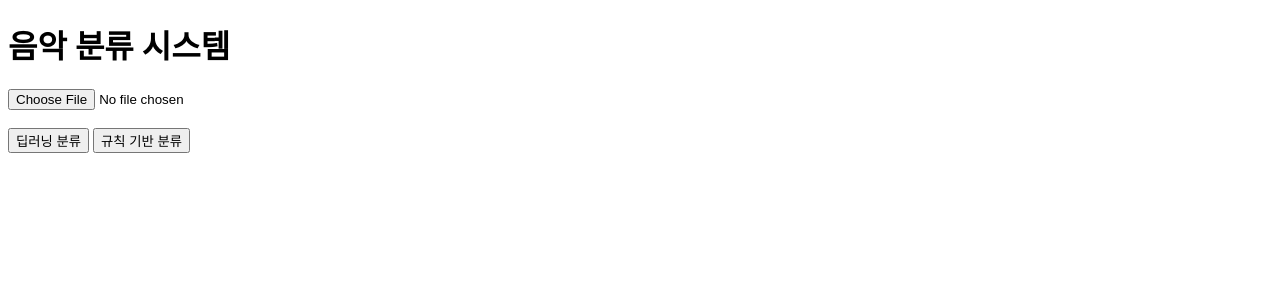
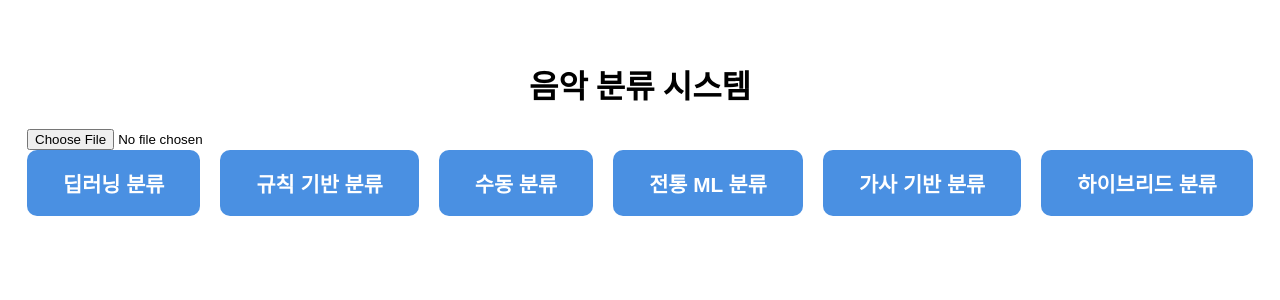
Before and after one commit to imsang27/Music-Classification, a Flask app: page / in a window 1280 px wide. Shown: the top 300 px of the page. Run offline with Flask 3, Linux system fonts and the light colour scheme; parts of the project's set-up code (start-up, migrations or seed data) failed here and were passed over.

Commit message:
UI: 버튼 스타일 및 레이아웃 추가
- 음악 분류 시스템의 웹 페이지에 버튼 스타일을 추가하고, 레이아웃을 중앙 정렬로 변경하여 사용자 경험을 향상시킴
- 새로운 분류 옵션(수동 분류, 전통 ML 분류, 가사 기반 분류, 하이브리드 분류) 버튼을 추가하여 기능 확장

```diff
--- a/webapp/templates/index.html
+++ b/webapp/templates/index.html
@@ -3,19 +3,56 @@
 <head>
     <meta charset="UTF-8">
     <title>음악 분류 웹</title>
+    <style>
+        body {
+            margin: 0;
+            padding: 0;
+        }
+        .center-container {
+            display: flex;
+            flex-direction: column;
+            align-items: center;
+            margin-top: 40px;
+        }
+        .button-group {
+            display: flex;
+            gap: 20px;
+            margin-bottom: 30px;
+        }
+        .big-btn {
+            font-size: 1.3rem;
+            padding: 18px 36px;
+            border-radius: 10px;
+            border: none;
+            background: #4a90e2;
+            color: white;
+            font-weight: bold;
+            cursor: pointer;
+            transition: background 0.2s;
+        }
+        .big-btn:hover {
+            background: #357ab8;
+        }
+    </style>
 </head>
 <body>
+    <div class="center-container">
         <h1>음악 분류 시스템</h1>
         <form action="{{ url_for('classify') }}" method="post" enctype="multipart/form-data">
             <input type="file" name="audio_file" required>
-        <br><br>
-        <button type="submit" name="action" value="cnn">딥러닝 분류</button>
-        <button type="submit" name="action" value="rule">규칙 기반 분류</button>
+            <div class="button-group">
+                <button type="submit" class="big-btn" name="action" value="cnn">딥러닝 분류</button>
+                <button type="submit" class="big-btn" name="action" value="rule">규칙 기반 분류</button>
+                <button type="submit" class="big-btn" name="action" value="manual">수동 분류</button>
+                <button type="submit" class="big-btn" name="action" value="ml">전통 ML 분류</button>
+                <button type="submit" class="big-btn" name="action" value="lyrics">가사 기반 분류</button>
+                <button type="submit" class="big-btn" name="action" value="hybrid">하이브리드 분류</button>
+            </div>
         </form>
-
         {% if prediction %}
             <h2>분류 결과</h2>
             <pre>{{ prediction }}</pre>
         {% endif %}
+    </div>
 </body>
 </html>
```
Lines whose indentation alone changed are shown as unchanged.
